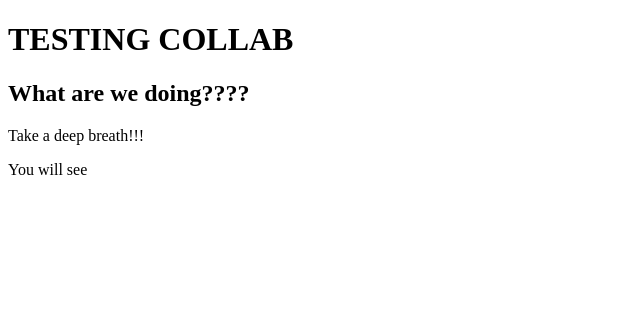
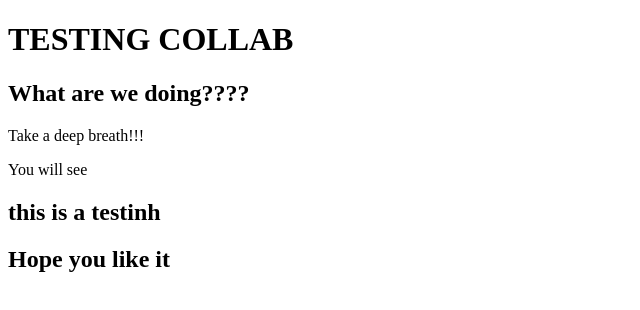
Before and after one commit to Mustufa-kerawala/testing-collab, a plain HTML site: page index.html in a window 1280 px wide. Shown: the whole page, without its empty margins (0-640 px from the left). Drawn offline with Linux system fonts and the light colour scheme.

Commit message:
new edit

```diff
--- a/index.html
+++ b/index.html
@@ -15,7 +15,10 @@
         <p>Take a deep breath!!!</p>
         <p>You will see </p>
     </section>
-    <section></section>
+    <section>
+        <h1>this is a testinh</h1>
+        <h2>Hope you like it</h2>
+    </section>
     <section></section>
     <section></section>
 </body>
```
